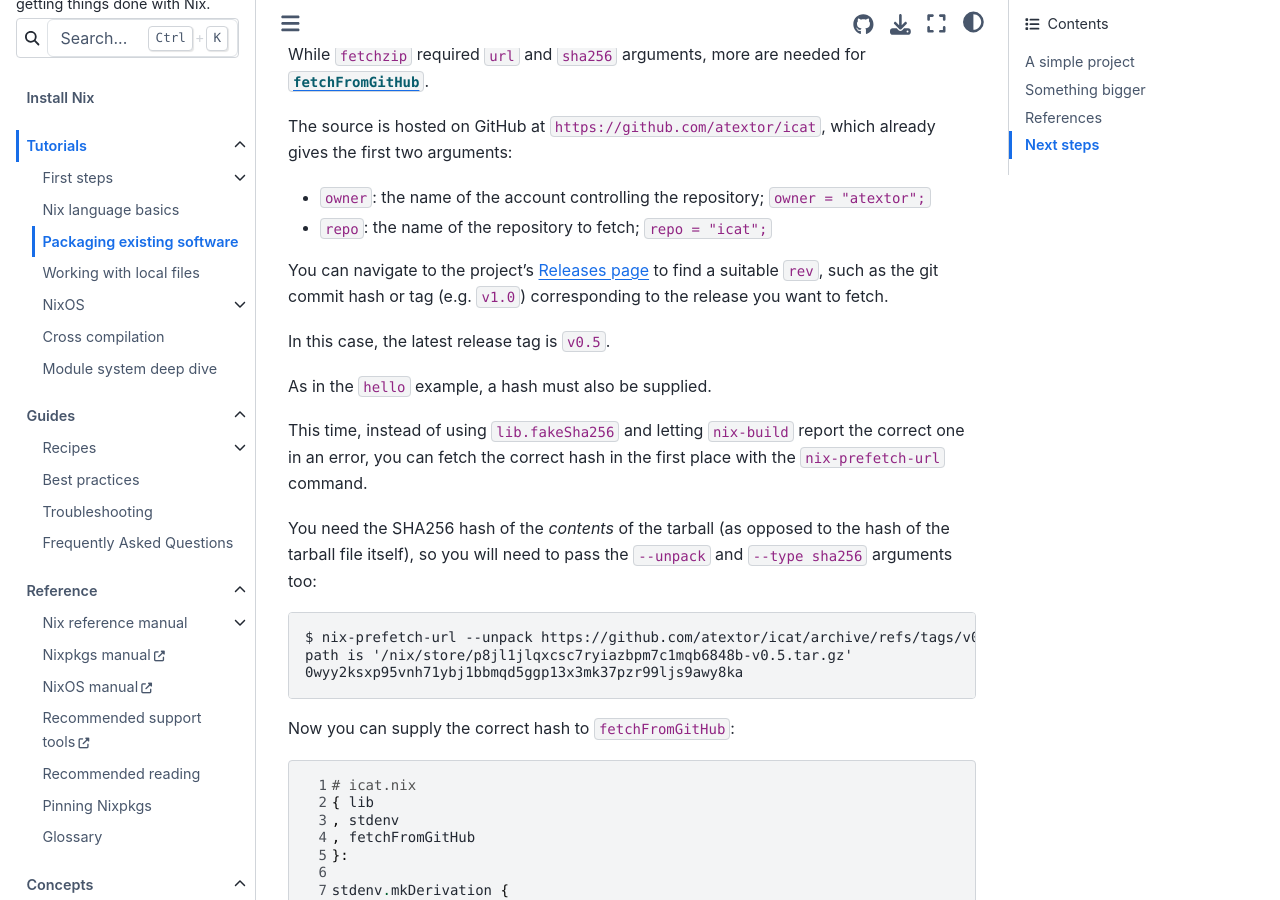
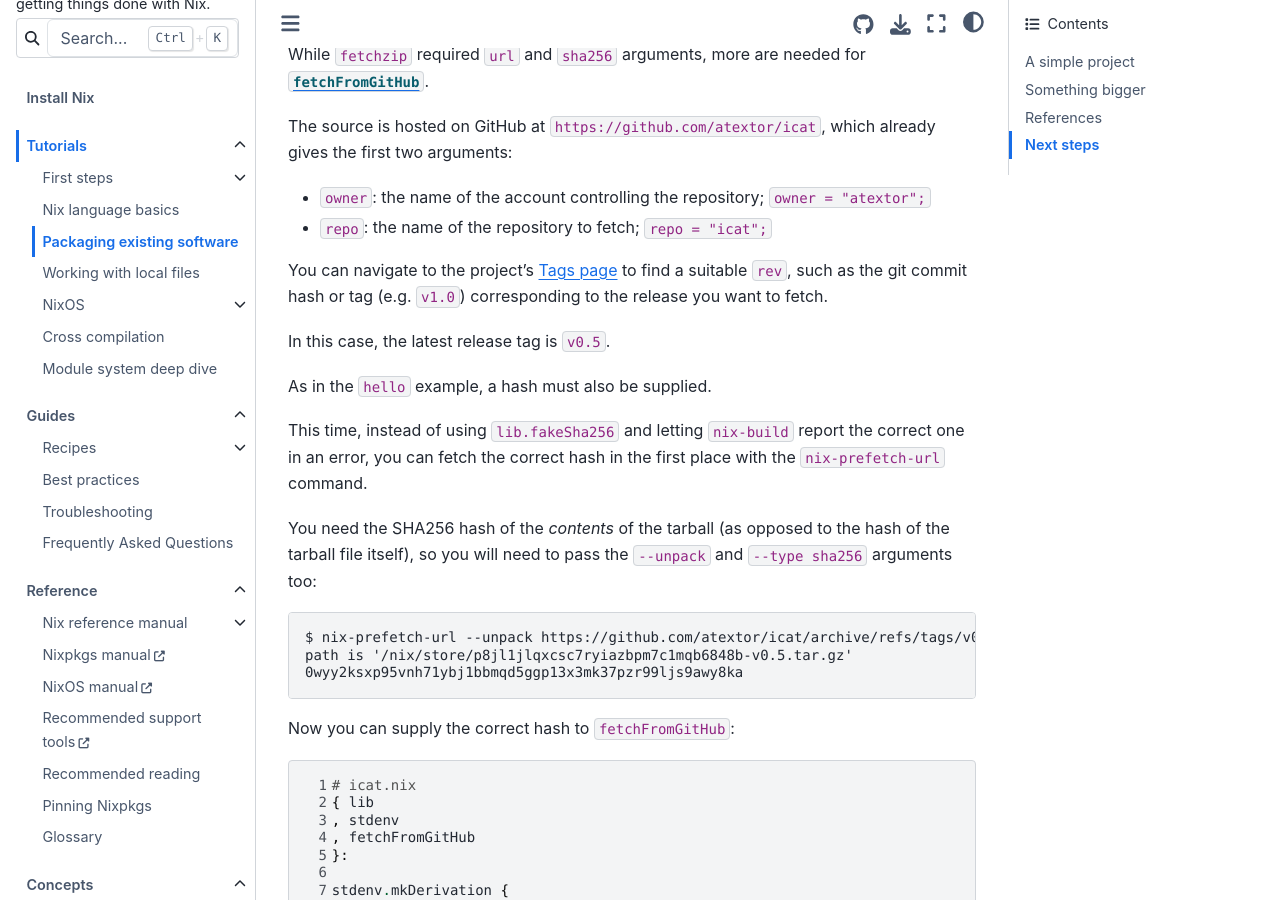
Before and after one commit to NixOS/nix.dev, a Sphinx documentation site: the page built from source/tutorials/packaging-existing-software.md, in a window 1280 px wide and 900 px high, scrolled down 6275 px. Built offline with Sphinx 7.4.7 and the Sphinx Book theme 1.1.4, drawn with Linux system fonts in a browser that asks for light colours.

Commit message:
Refer to the tags page
The releases page is empty, and that might confuse people.

```diff
--- a/source/tutorials/packaging-existing-software.md
+++ b/source/tutorials/packaging-existing-software.md
@@ -260,7 +260,7 @@
 - `owner`: the name of the account controlling the repository; `owner = "atextor";`
 - `repo`: the name of the repository to fetch; `repo = "icat";`
 
-You can navigate to the project's [Releases page](https://github.com/atextor/icat/releases) to find a suitable `rev`, such as the git commit hash or tag (e.g. `v1.0`) corresponding to the release you want to fetch.
+You can navigate to the project's [Tags page](https://github.com/atextor/icat/tags) to find a suitable `rev`, such as the git commit hash or tag (e.g. `v1.0`) corresponding to the release you want to fetch.
 
 In this case, the latest release tag is `v0.5`.
 
```
